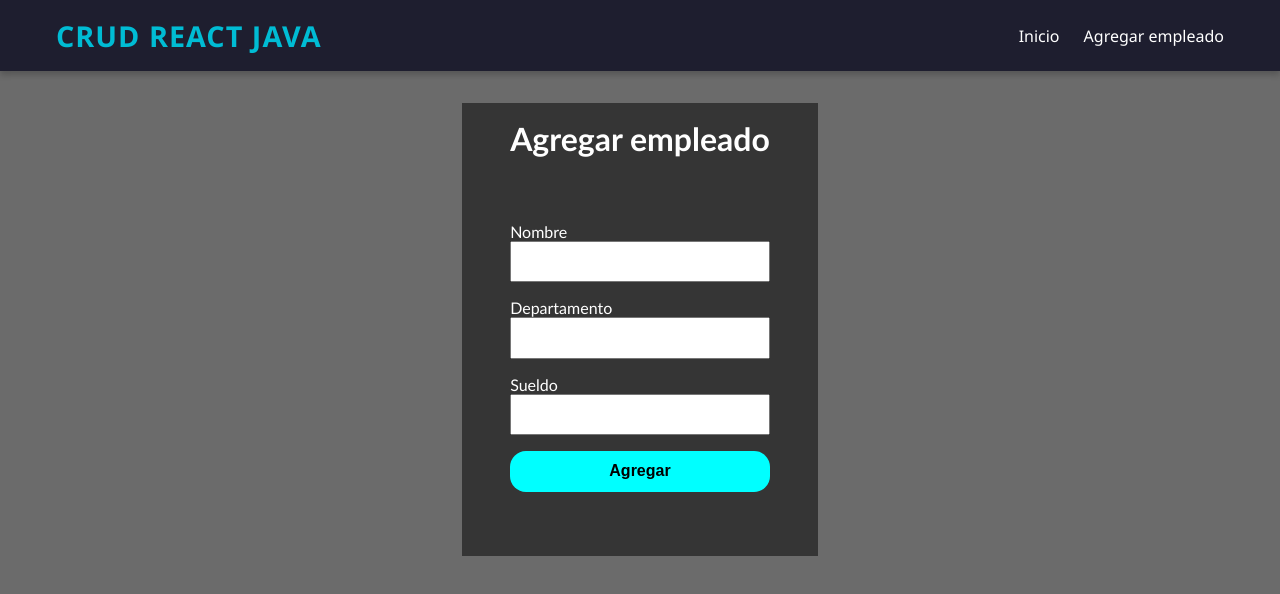
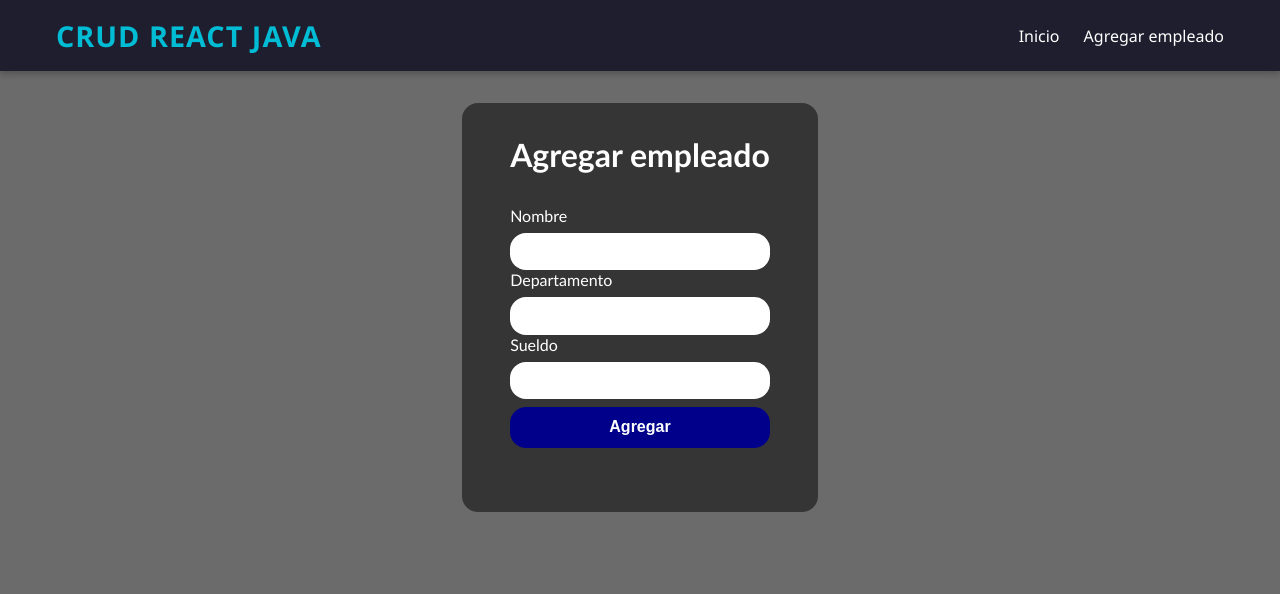
Before and after one commit to arondiaz/crud-java-react, a React (Vite) app in the folder frontend/: page /agregarEmpleado in a window 1280 px wide. Shown: the top 594 px of the page. Built offline with nearby package versions, Linux system fonts and the light colour scheme.

Commit message:
updated styles and code

```diff
--- a/frontend/src/components/EditForm.css
+++ b/frontend/src/components/EditForm.css
@@ -30,9 +30,9 @@
   }
 
   .edit-form > input{
-    padding: 0.2rem 0;
+    padding: 0.2rem 0.3rem;
     font-size: 1rem;
-    margin: 0.6rem 0;
+    margin: 0.6rem 0rem;
   }
 
   .btn-modal {
--- a/frontend/src/components/EditForm.jsx
+++ b/frontend/src/components/EditForm.jsx
@@ -21,8 +21,6 @@ const EditForm = ({ employee, onClose }) => {
       console.log(error);
     }
   };
-
-  console.log(employee);
 
   return (
     <div className="modal-container">
--- a/frontend/src/components/EmployeeForm.css
+++ b/frontend/src/components/EmployeeForm.css
@@ -1,30 +1,37 @@
 .container {
   background-color: rgb(53, 53, 53);
-  padding: 1rem 3rem;
+  padding: 2rem 3rem;
+  max-height: 100%;
+  border-radius: 1rem;
 }
 
 .form-container {
   display: flex;
   justify-content: center;
   flex-direction: column;
-  margin: 3rem 0;
+  margin: 2rem 0;
 }
 
 .form-container > label {
-  margin: 1rem 0rem 0rem 0rem;
+  margin: 0rem 0rem 0rem 0rem;
 }
 
 .form-container > input {
   padding: 0.7rem;
+  border-radius: 1rem;
+  border: none;
+  margin-top: 0.5rem;
 }
 
 .btn-submit {
-  margin-top: 1rem;
+  margin-top: 2rem;
   border: none;
-  background-color: aqua;
+  background-color: darkblue;
   font-size: 1rem;
   border-radius: 1rem;
   color: black;
   font-weight: bold;
   padding: 0.6rem;
+  color: white;
+  cursor: pointer;
 }
--- a/frontend/src/components/EmployeeForm.jsx
+++ b/frontend/src/components/EmployeeForm.jsx
@@ -72,6 +72,7 @@ const EmployeeForm = () => {
         />
 
         <input className="btn-submit" type="submit" value={"Agregar"} />
+
         {error && <Error error={error} />}
       </form>
     </div>
--- a/frontend/src/components/ListEmployees.css
+++ b/frontend/src/components/ListEmployees.css
@@ -16,9 +16,9 @@
 
 .employee-table th,
 .employee-table td {
-  padding: 12px 16px;
+  padding: 0.8rem 1rem;
   border-bottom: 1px solid #ccc;
-  text-align: left;
+  text-align: center;
 }
 
 .employee-table th {
```
